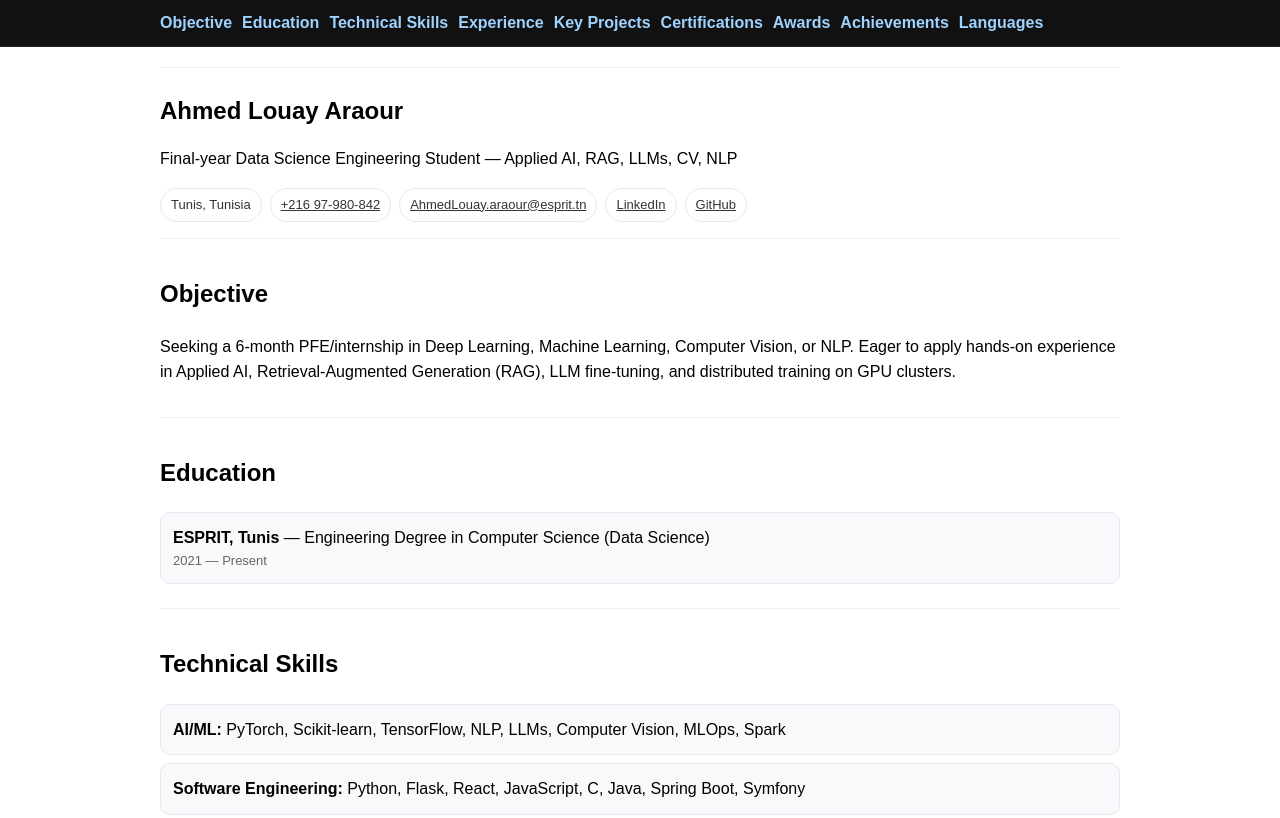
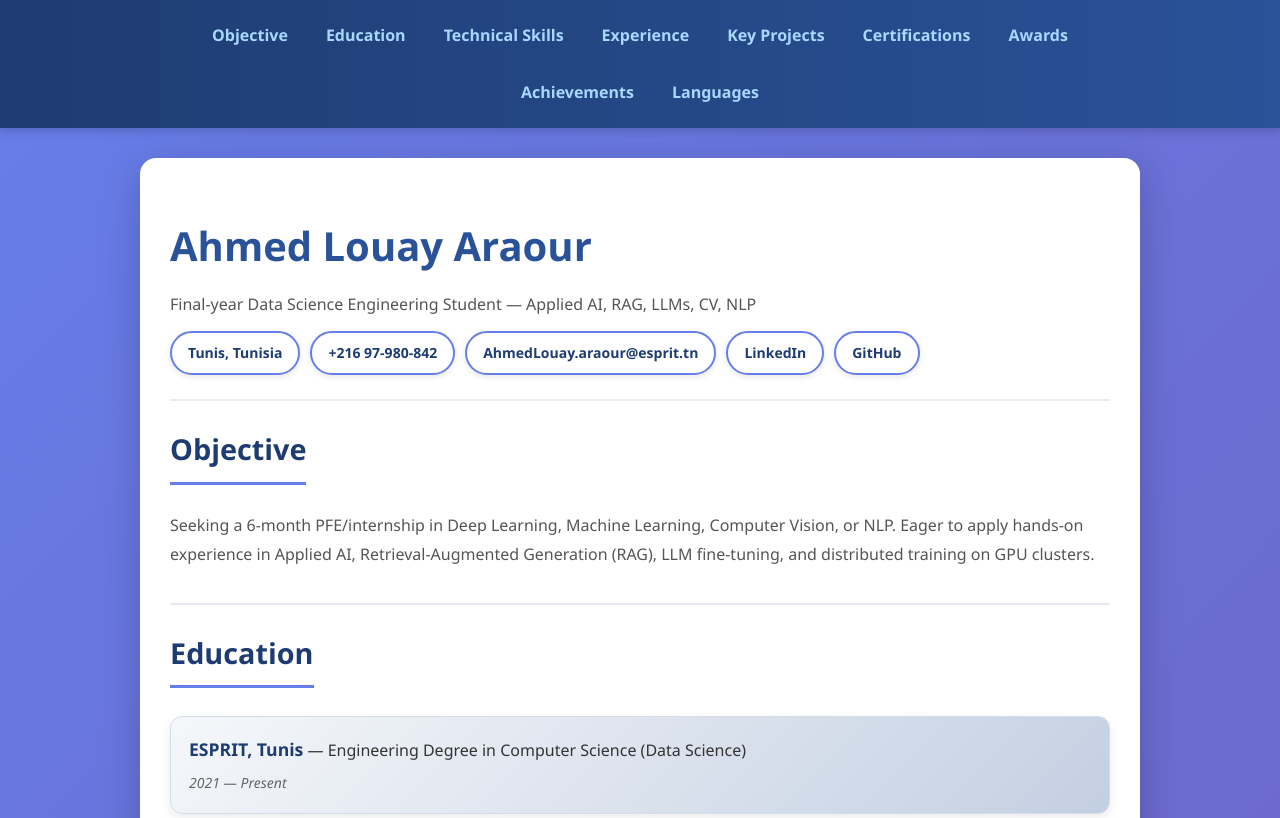
Before and after one commit to AlienBTw/resume-website, a plain HTML site: page index.html in a window 1280 px wide. Shown: the top 818 px of the page. Drawn offline with Linux system fonts and the light colour scheme.

Commit message:
Update LinkedIn URL and enhance page design with modern styling
Updated the HTML structure and styles for improved layout and aesthetics. Enhanced navigation and footer sections, and updated contact links.

```diff
--- a/index.html
+++ b/index.html
@@ -1,23 +1,157 @@
-<!doctype html>
+<!DOCTYPE html>
 <html lang="en">
 <head>
-<meta charset="utf-8" />
-<meta name="viewport" content="width=device-width, initial-scale=1" />
-<title>Ahmed Louay Araour — Resume</title>
-<style>
-body{font-family:Arial,Helvetica,sans-serif;line-height:1.6;margin:0}
-header{position:sticky;top:0;background:#111;color:#eee;border-bottom:1px solid #222}
-nav{max-width:960px;margin:0 auto;padding:10px 16px;display:flex;flex-wrap:wrap;gap:10px}
-nav a{color:#9fd3ff;text-decoration:none;font-weight:600}
-.container{max-width:960px;margin:0 auto;padding:20px 16px}
-section{padding:16px 0;border-top:1px solid #eee}
-h1{margin:8px 0 0}
-.item{background:#f8f9fb;border:1px solid #e6e8f0;border-radius:10px;padding:12px;margin:8px 0}
-.meta{color:#666;font-size:13px}
-.chips{display:flex;flex-wrap:wrap;gap:8px;margin-top:8px}
-.chip{border:1px solid #e6e8f0;border-radius:999px;padding:6px 10px;background:#fff;color:#333;font-size:13px}
-footer{border-top:1px solid #eee;padding:16px;text-align:center;color:#666}
-</style>
+  <meta charset="utf-8" />
+  <meta name="viewport" content="width=device-width, initial-scale=1" />
+  <title>Ahmed Louay Araour — Resume</title>
+  <style>
+    * { box-sizing: border-box; }
+    body {
+      font-family: 'Segoe UI', Tahoma, Geneva, Verdana, sans-serif;
+      line-height: 1.7;
+      margin: 0;
+      background: linear-gradient(135deg, #667eea 0%, #764ba2 100%);
+      color: #333;
+    }
+    header {
+      position: sticky;
+      top: 0;
+      background: linear-gradient(90deg, #1e3c72 0%, #2a5298 100%);
+      color: #fff;
+      box-shadow: 0 2px 10px rgba(0,0,0,0.2);
+      z-index: 1000;
+    }
+    nav {
+      max-width: 1000px;
+      margin: 0 auto;
+      padding: 14px 20px;
+      display: flex;
+      flex-wrap: wrap;
+      gap: 14px;
+      justify-content: center;
+    }
+    nav a {
+      color: #a8d8ff;
+      text-decoration: none;
+      font-weight: 600;
+      padding: 8px 12px;
+      border-radius: 6px;
+      transition: all 0.3s ease;
+    }
+    nav a:hover {
+      background: rgba(255,255,255,0.15);
+      color: #fff;
+      transform: translateY(-2px);
+    }
+    .container {
+      max-width: 1000px;
+      margin: 30px auto;
+      padding: 30px;
+      background: #fff;
+      border-radius: 16px;
+      box-shadow: 0 10px 40px rgba(0,0,0,0.2);
+    }
+    section {
+      padding: 24px 0;
+      border-top: 2px solid #e8ecf3;
+    }
+    section:first-child {
+      border-top: none;
+    }
+    h1 {
+      margin: 0 0 8px 0;
+      font-size: 2.5em;
+      color: #2a5298;
+      font-weight: 700;
+    }
+    h2 {
+      margin: 0 0 16px 0;
+      font-size: 1.8em;
+      color: #1e3c72;
+      font-weight: 600;
+      border-bottom: 3px solid #667eea;
+      padding-bottom: 8px;
+      display: inline-block;
+    }
+    p {
+      margin: 10px 0;
+      color: #555;
+      line-height: 1.8;
+    }
+    .item {
+      background: linear-gradient(135deg, #f5f7fa 0%, #c3cfe2 100%);
+      border: 1px solid #d5dde8;
+      border-radius: 12px;
+      padding: 18px;
+      margin: 12px 0;
+      box-shadow: 0 4px 12px rgba(0,0,0,0.08);
+      transition: transform 0.3s ease, box-shadow 0.3s ease;
+    }
+    .item:hover {
+      transform: translateY(-4px);
+      box-shadow: 0 8px 20px rgba(0,0,0,0.15);
+    }
+    .item strong {
+      color: #1e3c72;
+      font-size: 1.1em;
+    }
+    .meta {
+      color: #666;
+      font-size: 14px;
+      font-style: italic;
+      margin-top: 6px;
+    }
+    .chips {
+      display: flex;
+      flex-wrap: wrap;
+      gap: 10px;
+      margin-top: 12px;
+    }
+    .chip {
+      border: 2px solid #667eea;
+      border-radius: 25px;
+      padding: 8px 16px;
+      background: #fff;
+      color: #1e3c72;
+      font-size: 14px;
+      font-weight: 600;
+      text-decoration: none;
+      transition: all 0.3s ease;
+      box-shadow: 0 2px 6px rgba(0,0,0,0.1);
+    }
+    .chip:hover {
+      background: #667eea;
+      color: #fff;
+      transform: scale(1.05);
+      box-shadow: 0 4px 12px rgba(102,126,234,0.4);
+    }
+    ul {
+      margin: 10px 0;
+      padding-left: 24px;
+    }
+    li {
+      margin: 8px 0;
+      color: #555;
+    }
+    footer {
+      border-top: 2px solid #e8ecf3;
+      padding: 20px;
+      text-align: center;
+      color: #fff;
+      background: linear-gradient(90deg, #1e3c72 0%, #2a5298 100%);
+      margin-top: 30px;
+      border-radius: 0 0 16px 16px;
+    }
+    footer a {
+      color: #a8d8ff;
+      text-decoration: none;
+      font-weight: 600;
+    }
+    footer a:hover {
+      color: #fff;
+      text-decoration: underline;
+    }
+  </style>
 </head>
 <body>
 <header>
@@ -41,16 +175,14 @@ footer{border-top:1px solid #eee;padding:16px;text-align:center;color:#666}
       <span class="chip">Tunis, Tunisia</span>
       <a class="chip" href="tel:+21697980842">+216 97-980-842</a>
       <a class="chip" href="mailto:AhmedLouay.araour@esprit.tn">AhmedLouay.araour@esprit.tn</a>
-      <a class="chip" href="https://linkedin.com/in/ahmed-louay-araour" target="_blank" rel="noopener">LinkedIn</a>
+      <a class="chip" href="https://www.linkedin.com/in/ahmed-louay-araour-a73727275/" target="_blank" rel="noopener">LinkedIn</a>
       <a class="chip" href="https://github.com/AlienBTw" target="_blank" rel="noopener">GitHub</a>
     </div>
   </section>
-
   <section id="objective">
     <h2>Objective</h2>
     <p>Seeking a 6‑month PFE/internship in Deep Learning, Machine Learning, Computer Vision, or NLP. Eager to apply hands‑on experience in Applied AI, Retrieval‑Augmented Generation (RAG), LLM fine‑tuning, and distributed training on GPU clusters.</p>
   </section>
-
   <section id="education">
     <h2>Education</h2>
     <div class="item">
@@ -58,14 +190,12 @@ footer{border-top:1px solid #eee;padding:16px;text-align:center;color:#666}
       <div class="meta">2021 — Present</div>
     </div>
   </section>
-
   <section id="skills">
     <h2>Technical Skills</h2>
     <div class="item"><strong>AI/ML:</strong> PyTorch, Scikit‑learn, TensorFlow, NLP, LLMs, Computer Vision, MLOps, Spark</div>
     <div class="item"><strong>Software Engineering:</strong> Python, Flask, React, JavaScript, C, Java, Spring Boot, Symfony</div>
     <div class="item"><strong>DevOps & Data:</strong> Docker, Jenkins, Git, SQL, Hadoop, DevOps</div>
   </section>
-
   <section id="experience">
     <h2>Professional Experience</h2>
     <div class="item">
@@ -108,7 +238,6 @@ footer{border-top:1px solid #eee;padding:16px;text-align:center;color:#666}
       </ul>
     </div>
   </section>
-
   <section id="projects">
     <h2>Key Projects</h2>
     <div class="item"><strong>Intelligent News Agent — NLP, LLMs:</strong> Built an AI‑powered agent for filtering, summarization (e.g., T5), and semantic retrieval (FAISS).</div>
@@ -119,7 +248,6 @@ footer{border-top:1px solid #eee;padding:16px;text-align:center;color:#666}
     <div class="item"><strong>Laboratory Stock Tracker:</strong> C with Qt for real‑time inventory tracking.</div>
     <div class="item"><strong>2D Video Game:</strong> Built from scratch in C with SDL 1.2; mechanics, rendering, input.</div>
   </section>
-
   <section id="certifications">
     <h2>Certifications</h2>
     <ul>
@@ -129,12 +257,10 @@ footer{border-top:1px solid #eee;padding:16px;text-align:center;color:#666}
       <li>NVIDIA Applications of AI for Anomaly Detection (Ongoing)</li>
     </ul>
   </section>
-
   <section id="awards">
     <h2>Awards</h2>
     <p>5th Place — ESPRIT Bal des Projets (June 2023)</p>
   </section>
-
   <section id="achievements">
     <h2>Achievements</h2>
     <ul>
@@ -142,13 +268,16 @@ footer{border-top:1px solid #eee;padding:16px;text-align:center;color:#666}
       <li>Distributed training on GPU clusters for CV workloads.</li>
     </ul>
   </section>
-
   <section id="languages">
     <h2>Languages</h2>
     <p>Arabic (Native) · French (B2) · English (B2)</p>
   </section>
 </main>
-<footer>© <span id="y"></span> Ahmed Louay Araour — <a href="https://github.com/AlienBTw/resume-website" target="_blank" rel="noopener">GitHub Repo</a></footer>
-<script>document.getElementById('y').textContent = new Date().getFullYear();</script>
+<footer>
+  © <span id="y"></span> Ahmed Louay Araour — <a href="https://github.com/AlienBTw/resume-website" target="_blank" rel="noopener">GitHub Repo</a>
+</footer>
+<script>
+  document.getElementById('y').textContent = new Date().getFullYear();
+</script>
 </body>
 </html>
```
